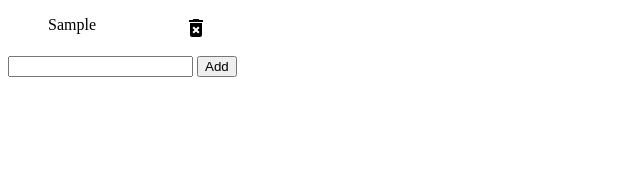
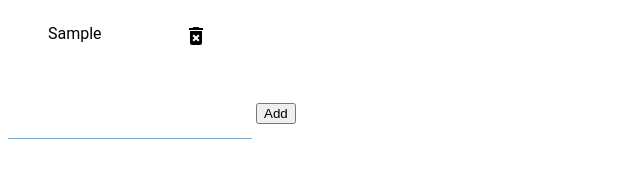
Before and after one commit to adbo/todo_list, a website with bundled scripts: page index.html in a window 1280 px wide. Both pictures are taken after typing "Sample" into the empty fields and a click on the button "Add". Shown: the whole page, without its empty margins (0-640 px from the left). Built offline with nearby package versions, Linux system fonts and the light colour scheme.

Commit message:
Add some basic styling

```diff
--- a/style.css
+++ b/style.css
@@ -1,3 +1,13 @@
+body {
+  width: 300px;
+  align-content: center;
+}
+
+ul#todo-list {
+  font-family: Roboto,sans-serif;
+  font-size: 1rem;
+}
+
 ul#todo-list li.done {
   text-decoration: line-through;
 }
@@ -5,7 +15,20 @@ ul#todo-list li.done {
 ul#todo-list li {
   display: flex;
   width: 10rem;
+  height: 48px;
   justify-content: space-between;
+}
+
+input#todo-input {
+  width: 80%;
+  height: 48px;
+  border: none;
+  border-bottom: 1px solid #64b5f6;
+  outline: 0;
+}
+
+input#todo-input:focus {
+  border-bottom: 2px solid #2286c3;
 }
 
 .remove-element {
```
Also changed, not shown: static/baseline-delete_forever-24px.svg (added).
